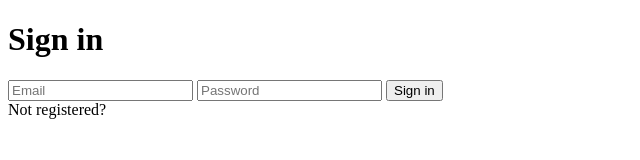
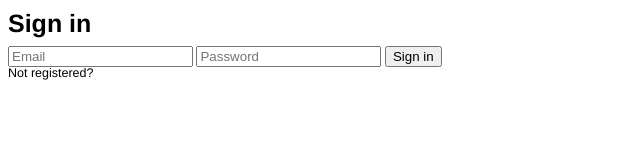
Before and after one commit to jakub-s-ziolkowski/sample-form, a website: page public/index.html in a window 1280 px wide. Shown: the whole page, without its empty margins (0-640 px from the left). Drawn offline with Linux system fonts and the light colour scheme; files that its build step writes are made by us from their sources.

Commit message:
Add stylesheet reset

```diff
--- a/public/index.html
+++ b/public/index.html
@@ -4,6 +4,7 @@
     <meta charset = UTF-8>
     <meta name = viewport content = 'width = device-width, initial-scale = 1.0'>
     <title>Sample form</title>
+    <link rel = stylesheet href = ./public/main.css>
 </head>
 <body>
     <main class = frame>
--- /dev/null
+++ b/public/main.css
@@ -0,0 +1,3 @@
+@import './reset.css';
+
+html { font: 12.5px/12.5px Helvetica, sans-serif; }
--- /dev/null
+++ b/public/reset.css
@@ -0,0 +1,9 @@
+* {
+    box-sizing: border-box;
+	margin: 0;
+	padding: 0;
+	border: initial;
+    outline: initial;
+}
+
+body { min-height: 100vh; }
```
